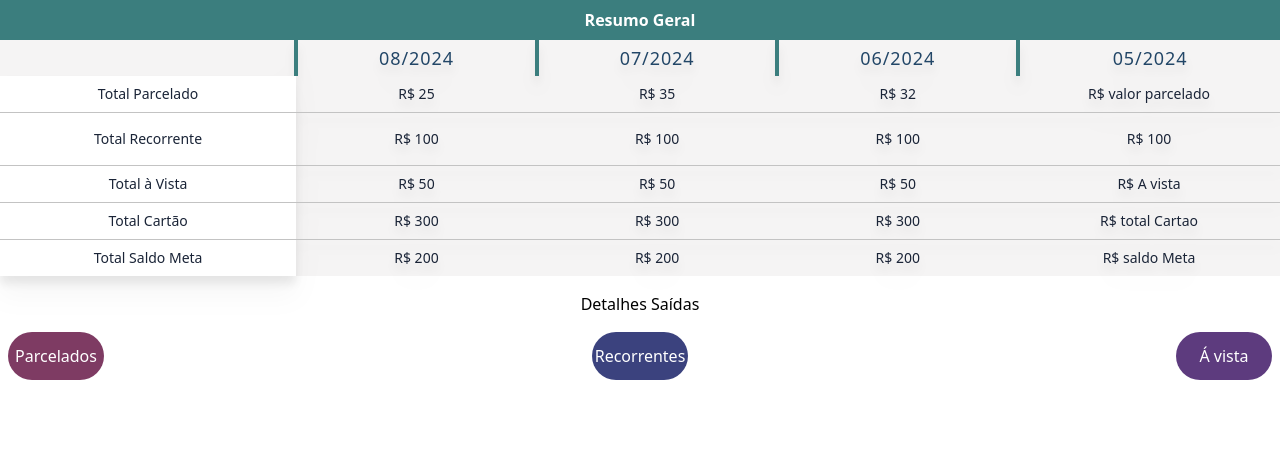
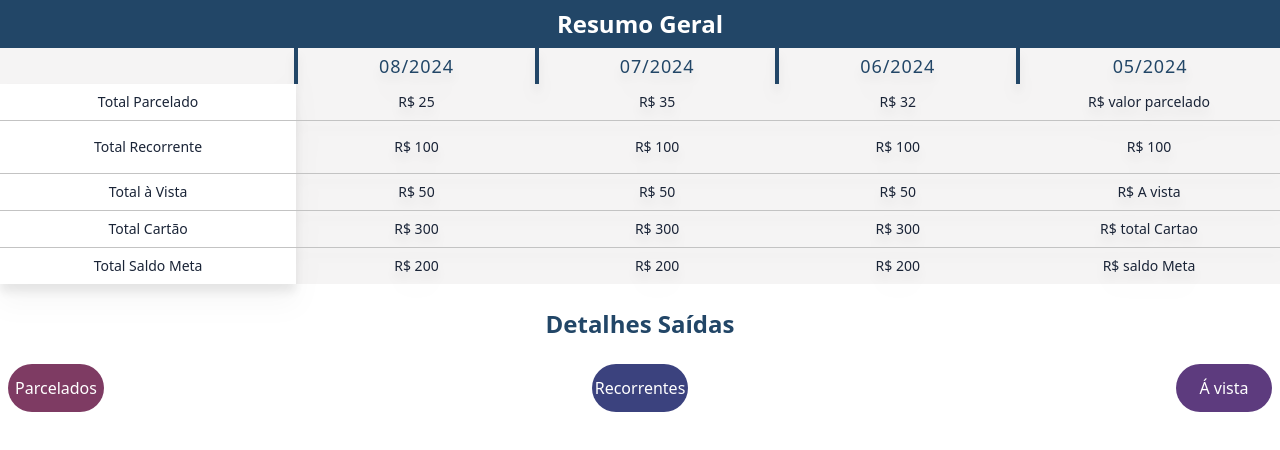
Before and after one commit to LanaGomes/buddy, a React (Vite) app: page / in a window 1280 px wide. Shown: the top 450 px of the page. Built offline with nearby package versions, Linux system fonts and the light colour scheme.

Commit message:
changing layout

```diff
--- a/src/Components/ExpenseDetail.jsx
+++ b/src/Components/ExpenseDetail.jsx
@@ -3,12 +3,15 @@ import Button from "./Button";
 function ExpenseDetail() {
   return (
     <div className="bg-white-whistestWhite pt-4">
-      <header>Detalhes Saídas</header>
+      <header className="mt-2 mb-2 text-blue-1 text-2xl font-bold">
+        Detalhes Saídas
+      </header>
       <nav className="flex justify-between">
         <Button
           aditionalClassNames="mx-2 text-white-whistestWhite bg-red-marsala"
           buttonText="Parcelados"
         />
+
         <Button
           aditionalClassNames="mx-2  text-white-whistestWhite bg-blue-4"
           buttonText="Recorrentes"
@@ -18,6 +21,7 @@ function ExpenseDetail() {
           buttonText="Á vista"
         />
       </nav>
+      <section></section>
     </div>
   );
 }
--- a/src/Components/GeneralSummary.jsx
+++ b/src/Components/GeneralSummary.jsx
@@ -43,7 +43,7 @@ const GeneralSummary = () => {
 
   return (
     <>
-      <header className="py-2 bg-darkgreen text-white-whistestWhite font-semibold">
+      <header className="py-2 bg-blue-1 text-2xl text-white-whistestWhite font-semibold">
         Resumo Geral
       </header>{" "}
       <div className="overflow-x-auto drop-shadow-xl ">
@@ -57,7 +57,7 @@ const GeneralSummary = () => {
               {data.map((date) => (
                 <th
                   key={date.monthYear}
-                  className=" border-l-4 border-darkgreen px-6 py-1 text-center text-lg font-medium text-blue-1 uppercase tracking-wider"
+                  className=" border-l-4 borde-blue-1 px-6 py-1 text-center text-lg font-medium text-blue-1 uppercase tracking-wider"
                 >
                   {date.monthYear}
                 </th>
```
